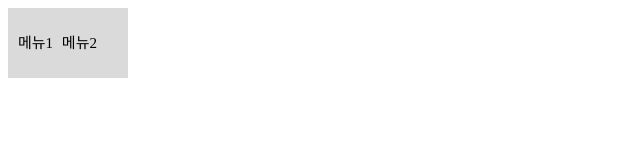
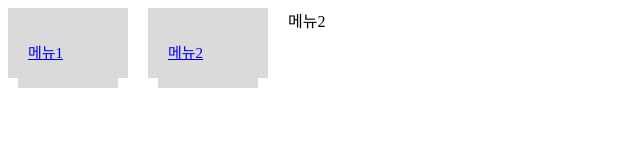
Before and after one commit to honggiyoung/html_ex1, a plain HTML site: page day3/test3.html in a window 1280 px wide. Shown: the whole page, without its empty margins (0-640 px from the left). Drawn offline with Linux system fonts and the light colour scheme.

Commit message:
다시 커밋

```diff
--- a/day3/test3.html
+++ b/day3/test3.html
@@ -64,17 +64,20 @@
 </head>
 <body>
     <div class="top-menu">
-        메뉴1    메뉴2
+        <a href="#">메뉴1</a>
         <div class="menu2">
             <a>Menu 1</a>
             <a>Menu 2</a>
-
+           </div>
         </div>
-        <div class="menu">
-            <a>Menu 1</a>
-            <a>Menu 2</a>
-            <a>Menu 3</a>
-        </div>
+        메뉴2
+        <div class="top-menu">
+            <a href="#">메뉴2</a>
+            <div class="menu2">
+                <a>Menu 1</a>
+                <a>Menu 2</a>
+               </div>
+            </div>
     </div>
 </body>
 </html>
```
